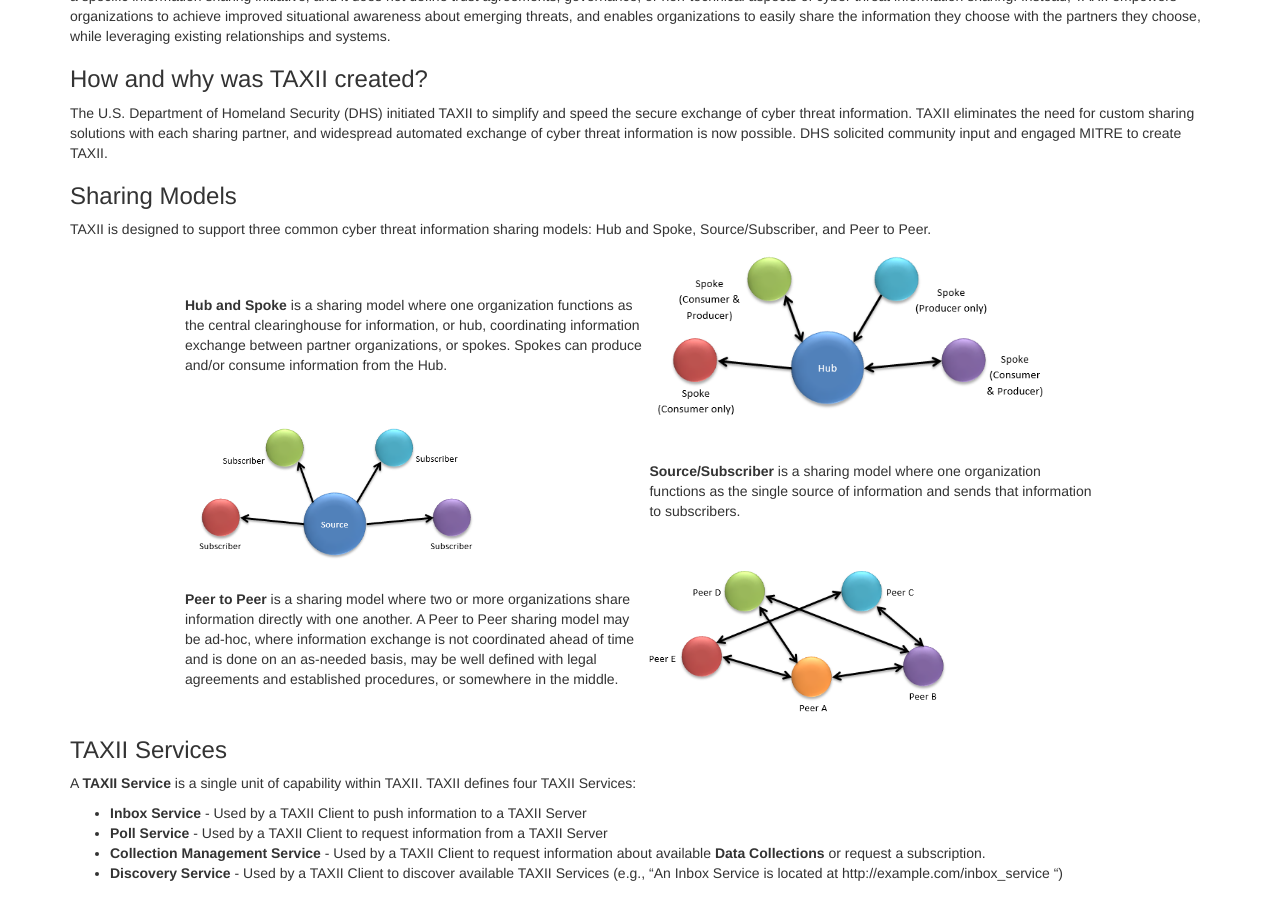
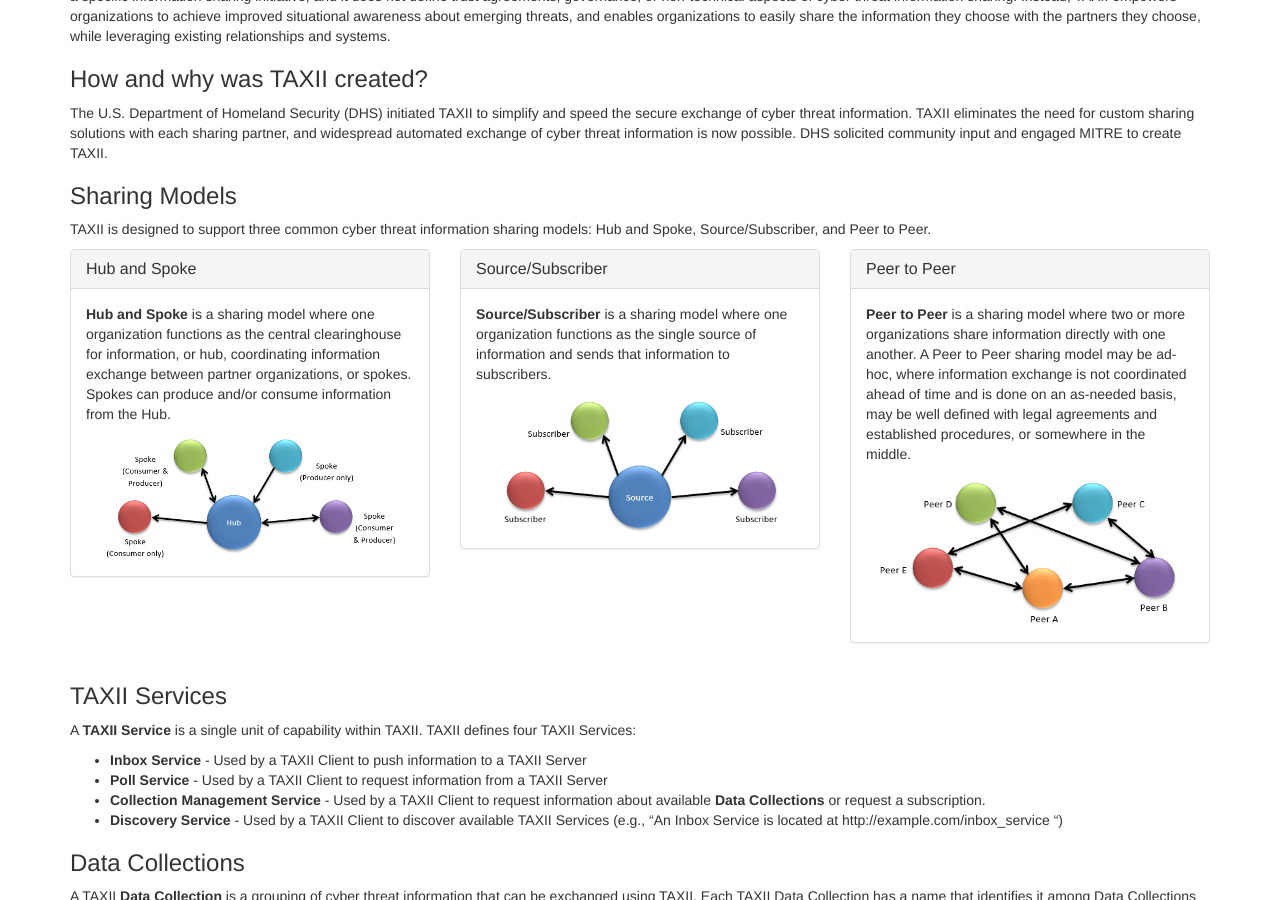
Before and after one commit to TAXIIProject/taxiiproject.github.io, a Jekyll site: the page built from getting-started/intro/index.md, in a window 1280 px wide and 900 px high, scrolled down 428 px. Built offline with Jekyll 4.4.1, drawn with Linux system fonts in a browser that asks for light colours; Markdown is read by kramdown in place of the engine named in the settings.

Commit message:
Bootstrapify the sharing model diagrams

```diff
--- a/getting-started/intro/index.md
+++ b/getting-started/intro/index.md
@@ -35,26 +35,47 @@ input and engaged MITRE to create TAXII.
 TAXII is designed to support three common cyber threat information sharing models: Hub and Spoke, Source/Subscriber,
 and Peer to Peer.
 
-<table width="80%" align="center">
- <tr>
-   <td style="word-wrap:break-word"><b>Hub and Spoke</b> is a sharing model where one organization functions as the central clearinghouse
-       for information, or hub, coordinating information exchange between partner organizations, or spokes.
-       Spokes can produce and/or consume information from the Hub.</td>
-   <td><img src="/images/hub_and_spoke.png" width="400" alt="Hub and Spoke Icon" /></td>
- </tr>
- <tr>
-   <td style="word-wrap:break-word"><img src="/images/source_subscriber.png" width="300" alt="Source/Subscriber Icon" /></td>
-   <td><b>Source/Subscriber</b> is a sharing model where one organization functions as the single source
-   of information and sends that information to subscribers.</td>
- </tr>
- <tr>
-   <td style="word-wrap:break-word"><b>Peer to Peer</b> is a sharing model where two or more organizations share information directly with
-   one another. A Peer to Peer sharing model may be ad-hoc, where information exchange is not coordinated ahead of time
-   and is done on an as-needed basis, may be well defined with legal agreements and established procedures, or somewhere
-   in the middle.</td>
-   <td><img src="/images/peer_to_peer.png" width="300" alt="Peer to Peer Icon" /></td>
- </tr>
-</table>
+<div class="row">
+  <div class="col-lg-4 col-md-6">
+    <div class="panel panel-default">
+      <div class="panel-heading">
+        <h3 class="panel-title">Hub and Spoke</h3>
+      </div>
+      <div class="panel-body">
+        <p><strong>Hub and Spoke</strong> is a sharing model where one organization functions as the central clearinghouse for information, or hub, coordinating information exchange between partner organizations, or spokes. Spokes can produce and/or consume information from the Hub.</p>
+        <div class="text-center">
+          <img src="/images/hub_and_spoke.png" width="300" alt="Hub and Spoke Model" />
+        </div>
+      </div>
+    </div>
+  </div>
+  <div class="col-lg-4 col-md-6">
+    <div class="panel panel-default">
+      <div class="panel-heading">
+        <h3 class="panel-title">Source/Subscriber</h3>
+      </div>
+      <div class="panel-body">
+        <p><strong>Source/Subscriber</strong> is a sharing model where one organization functions as the single source of information and sends that information to subscribers.</p>
+        <div class="text-center">
+          <img src="/images/source_subscriber.png" width="300" alt="Source/Subscriber Model" />
+        </div>
+      </div>
+    </div>
+  </div>
+  <div class="col-lg-4 col-md-6">
+    <div class="panel panel-default">
+      <div class="panel-heading">
+        <h3 class="panel-title">Peer to Peer</h3>
+      </div>
+      <div class="panel-body">
+        <p><strong>Peer to Peer</strong> is a sharing model where two or more organizations share information directly with one another. A Peer to Peer sharing model may be ad-hoc, where information exchange is not coordinated ahead of time and is done on an as-needed basis, may be well defined with legal agreements and established procedures, or somewhere in the middle.</p>
+        <div class="text-center">
+          <img src="/images/peer_to_peer.png" width="300" alt="Peer to Peer Model" />
+        </div>
+      </div>
+    </div>
+  </div>
+</div>
 
 ### TAXII Services
 A **TAXII Service** is a single unit of capability within TAXII. TAXII defines four TAXII Services:
```
